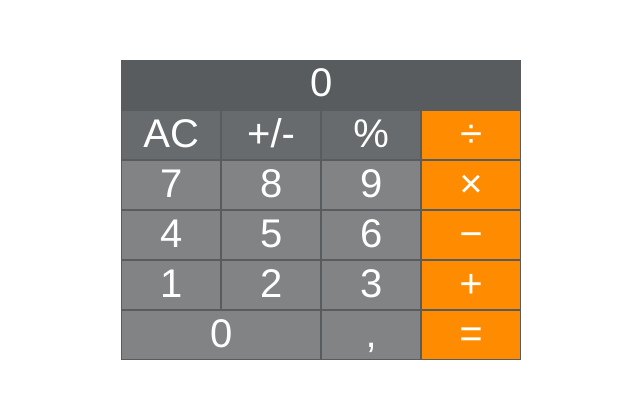
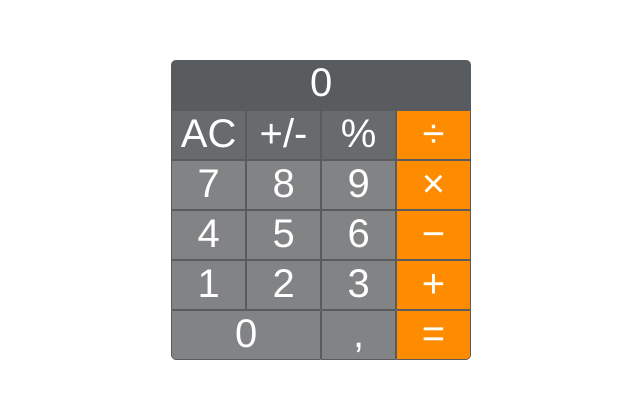
Before and after one commit to i386net/vue-calc, a Vue app: page / in a window 1280 px wide. Shown: the top 398 px of the page, without its empty margins (319-959 px from the left). Built offline with nearby package versions, Linux system fonts and the light colour scheme.

Commit message:
added button radius

```diff
--- a/src/components/Calculator.vue
+++ b/src/components/Calculator.vue
@@ -17,9 +17,9 @@
     <div class="calculator__button calculator__button_number" @click="append('2')">2</div>
     <div class="calculator__button calculator__button_number" @click="append('3')">3</div>
     <div class="calculator__button calculator__button_operator" @click="plus">+</div>
-    <div class="calculator__button zero calculator__button_number" @click="append('0')">0</div>
+    <div class="calculator__button zero calculator__button_number calculator__button_border_bl" @click="append('0')">0</div>
     <div class="calculator__button calculator__button_number" @click="dot">,</div>
-    <div class="calculator__button calculator__button_operator" @click="equal">=</div>
+    <div class="calculator__button calculator__button_operator calculator__button_border_br" @click="equal">=</div>
   </div>
 </template>
 
@@ -91,7 +91,7 @@ export default {
 <!-- Add "scoped" attribute to limit CSS to this component only -->
 <style scoped>
   .calculator {
-    width: 400px;
+    width: 300px;
     margin: auto;
     display: grid;
     grid-template-columns: repeat(4, 1fr);
@@ -102,12 +102,14 @@ export default {
   .calculator__display {
     grid-column: 1/5;
     background-color: rgb(88, 92, 95);
+    border-radius: 5px 5px 0 0;
   }
   .zero {
     grid-column: 1 / 3;
   }
   .calculator__button {
     border: 1px solid rgb(88, 92, 95);
+    cursor: pointer;
   }
   .calculator__button_operator {
     background-color: darkorange;
@@ -118,4 +120,10 @@ export default {
   .calculator__button_special {
     background-color: rgb(104, 107, 110);
   }
+  .calculator__button_border_br {
+    border-radius: 0 0 5px 0;
+  }
+  .calculator__button_border_bl {
+    border-radius: 0 0 0 5px;
+  }
 </style>
```
